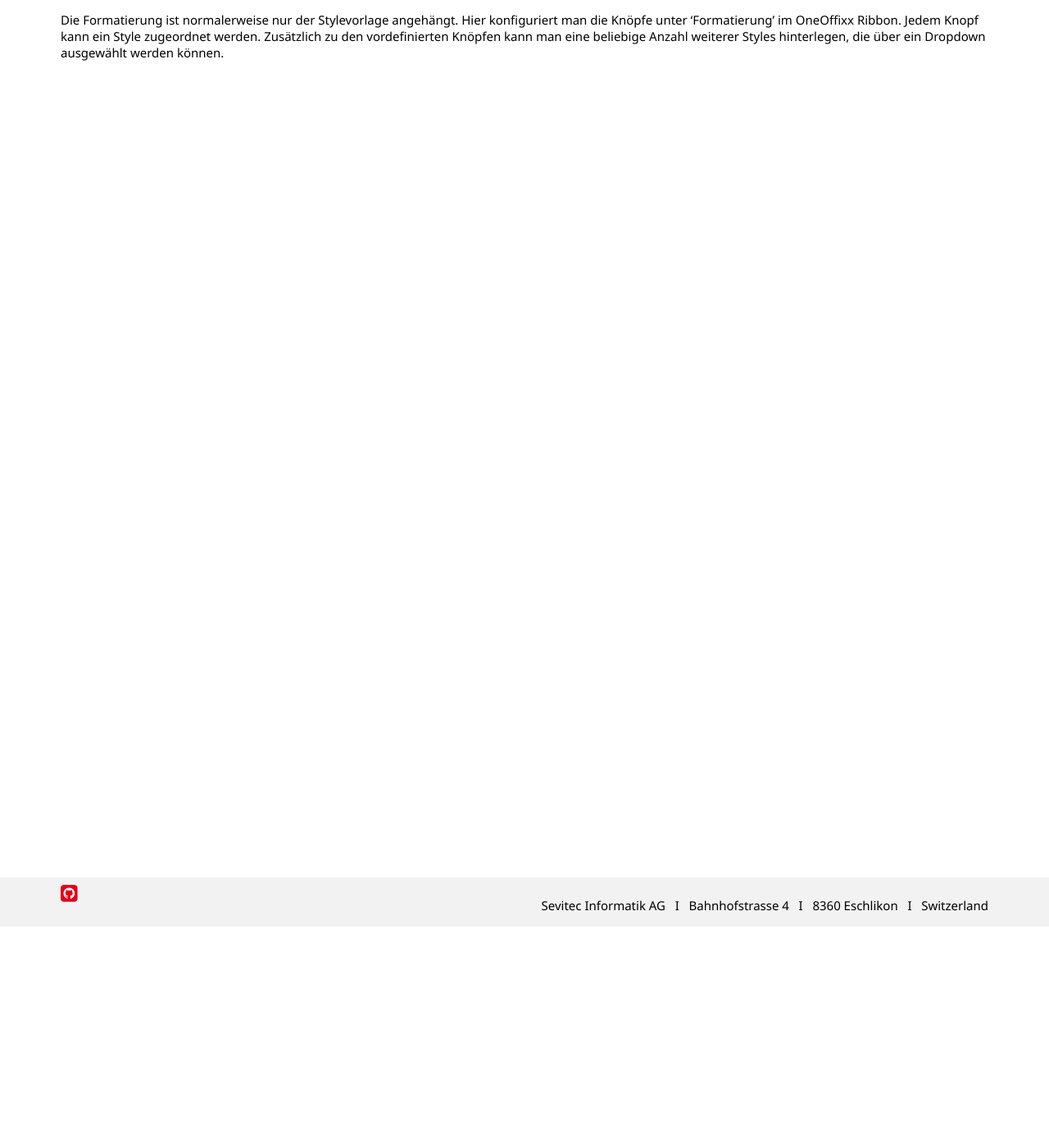
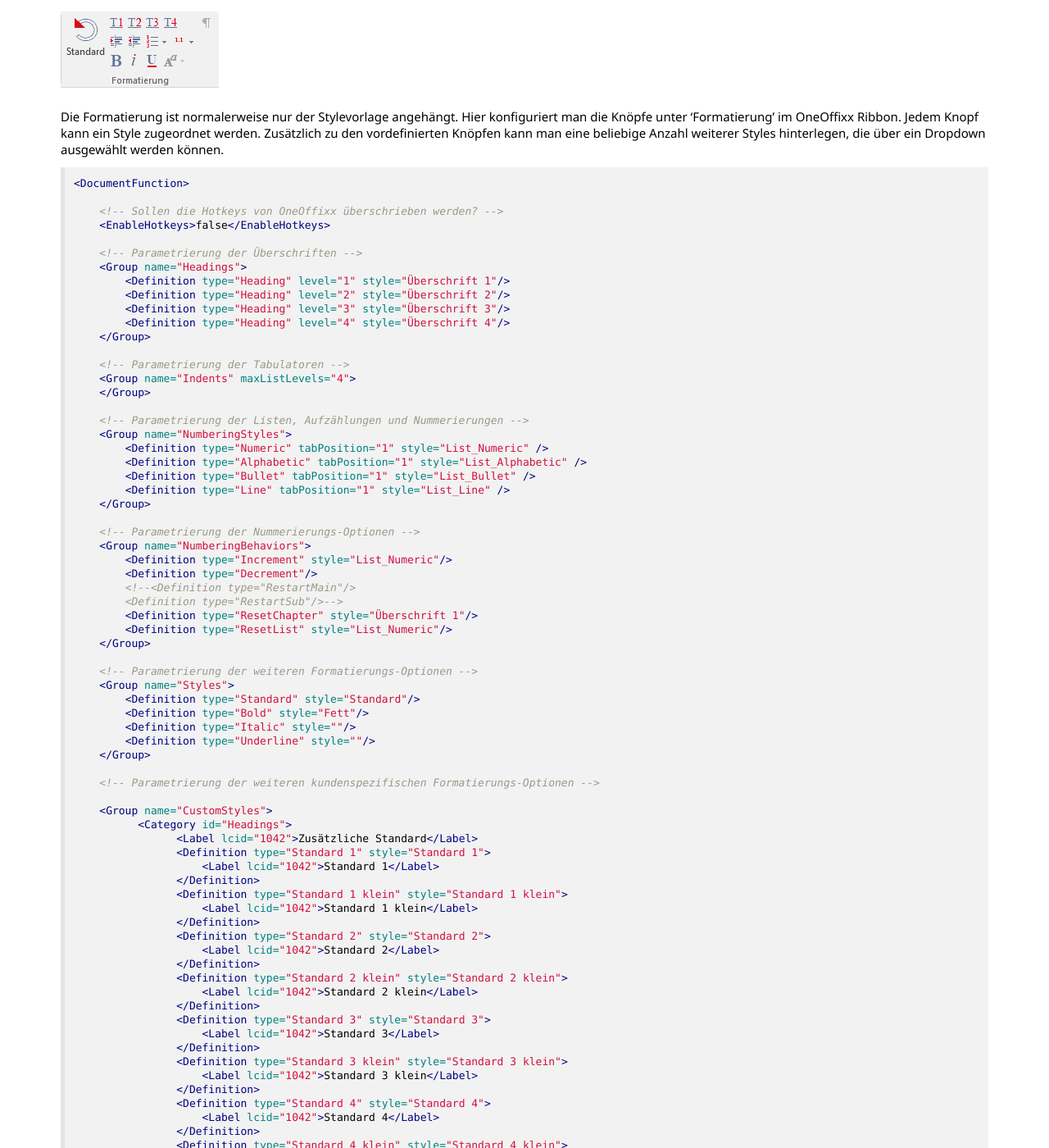
Before and after one commit to primesoft-group/oneoffixx-docs, a Jekyll site: the page built from _pages/docfunc/de/df-formatting.md, in a window 1280 px wide and 1400 px high, scrolled down 270 px. Shown: the whole window at 82% size. Built offline with Jekyll 4.4.1, drawn with Linux system fonts in a browser that asks for light colours; nearby versions of some CDN libraries; some web fonts are replaced; some of the changed text lies outside the part shown.

Commit message:
neues Bild

````diff
--- a/_pages/docfunc/de/df-formatting.md
+++ b/_pages/docfunc/de/df-formatting.md
@@ -5,4 +5,102 @@ permalink: "docfunc/de/df/formatting"
 language: de
 ---
 
+![x]({{ site.baseurl }}/assets/content-images/docfunc/de/ribbon-formatting.png)
+
 Die Formatierung ist normalerweise nur der Stylevorlage angehängt. Hier konfiguriert man die Knöpfe unter ‘Formatierung’ im OneOffixx Ribbon. Jedem Knopf kann ein Style zugeordnet werden. Zusätzlich zu den vordefinierten Knöpfen kann man eine beliebige Anzahl weiterer Styles hinterlegen, die über ein Dropdown ausgewählt werden können.
+
+```xml
+<DocumentFunction>
+
+    <!-- Sollen die Hotkeys von OneOffixx überschrieben werden? -->
+    <EnableHotkeys>false</EnableHotkeys>
+
+    <!-- Parametrierung der Überschriften -->
+    <Group name="Headings">
+        <Definition type="Heading" level="1" style="Überschrift 1"/>
+        <Definition type="Heading" level="2" style="Überschrift 2"/>
+        <Definition type="Heading" level="3" style="Überschrift 3"/>
+        <Definition type="Heading" level="4" style="Überschrift 4"/>
+    </Group>
+
+    <!-- Parametrierung der Tabulatoren -->
+    <Group name="Indents" maxListLevels="4">
+    </Group>
+
+    <!-- Parametrierung der Listen, Aufzählungen und Nummerierungen -->
+    <Group name="NumberingStyles">
+        <Definition type="Numeric" tabPosition="1" style="List_Numeric" />
+        <Definition type="Alphabetic" tabPosition="1" style="List_Alphabetic" />
+        <Definition type="Bullet" tabPosition="1" style="List_Bullet" />
+        <Definition type="Line" tabPosition="1" style="List_Line" />
+    </Group>
+
+    <!-- Parametrierung der Nummerierungs-Optionen -->
+    <Group name="NumberingBehaviors">
+        <Definition type="Increment" style="List_Numeric"/>
+        <Definition type="Decrement"/>
+        <!--<Definition type="RestartMain"/>
+        <Definition type="RestartSub"/>-->
+        <Definition type="ResetChapter" style="Überschrift 1"/>
+        <Definition type="ResetList" style="List_Numeric"/>
+    </Group>
+
+    <!-- Parametrierung der weiteren Formatierungs-Optionen -->
+    <Group name="Styles">
+        <Definition type="Standard" style="Standard"/>
+        <Definition type="Bold" style="Fett"/>
+        <Definition type="Italic" style=""/>
+        <Definition type="Underline" style=""/>
+    </Group>
+
+    <!-- Parametrierung der weiteren kundenspezifischen Formatierungs-Optionen -->
+
+    <Group name="CustomStyles">
+          <Category id="Headings">
+                <Label lcid="1042">Zusätzliche Standard</Label>
+                <Definition type="Standard 1" style="Standard 1">
+                    <Label lcid="1042">Standard 1</Label>
+                </Definition>
+                <Definition type="Standard 1 klein" style="Standard 1 klein">
+                    <Label lcid="1042">Standard 1 klein</Label>
+                </Definition>
+                <Definition type="Standard 2" style="Standard 2">
+                    <Label lcid="1042">Standard 2</Label>
+                </Definition>
+                <Definition type="Standard 2 klein" style="Standard 2 klein">
+                    <Label lcid="1042">Standard 2 klein</Label>
+                </Definition>
+                <Definition type="Standard 3" style="Standard 3">
+                    <Label lcid="1042">Standard 3</Label>
+                </Definition>
+                <Definition type="Standard 3 klein" style="Standard 3 klein">
+                    <Label lcid="1042">Standard 3 klein</Label>
+                </Definition>
+                <Definition type="Standard 4" style="Standard 4">
+                    <Label lcid="1042">Standard 4</Label>
+                </Definition>
+                <Definition type="Standard 4 klein" style="Standard 4 klein">
+                    <Label lcid="1042">Standard 4 klein</Label>
+                </Definition>
+                <Definition type="Titel" style="Titel">
+                    <Label lcid="1042">Titel</Label>
+                </Definition>
+                <Definition type="Untertitel" style="Untertitel">
+                    <Label lcid="1042">Untertitel</Label>
+                </Definition>
+          </Category>
+     <!--      <Category id="Formats">
+                <Label lcid="1042">div. Formatierungen</Label>
+                <Definition type="Intensiv" style="Intensiv">
+                    <Label lcid="1042">Hervorgehoben</Label>
+                </Definition>
+                <Definition type="Bold" style="Fett">
+                    <Label lcid="1042">Fett</Label>
+                </Definition>
+          </Category>
+          -->
+    </Group>
+
+
+</DocumentFunction>
+```
````
Also changed, not shown: assets/content-images/docfunc/de/ribbon-formatting.png (added).
